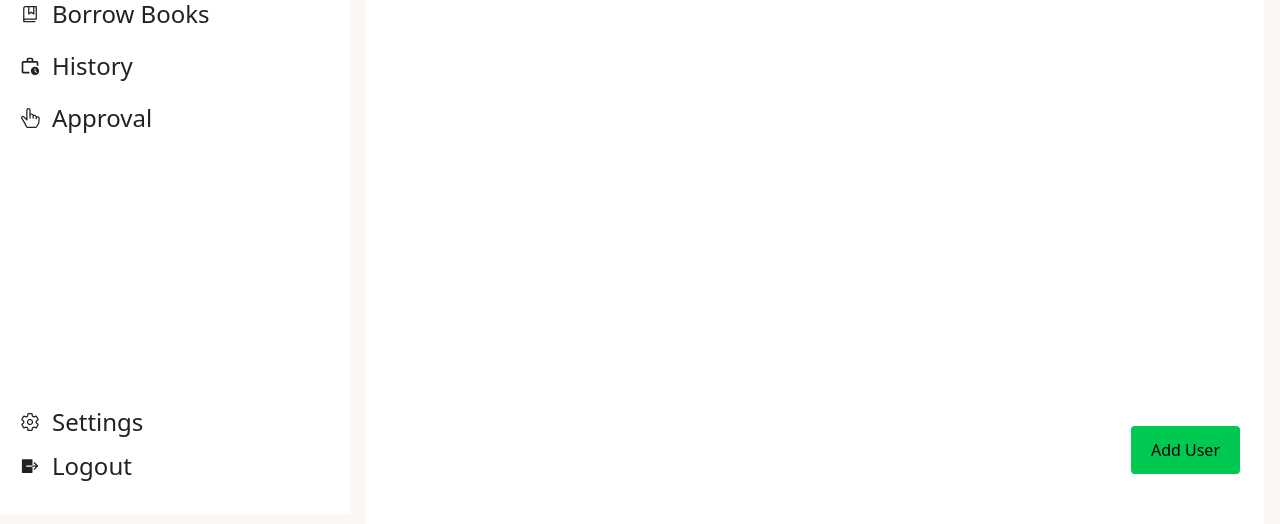
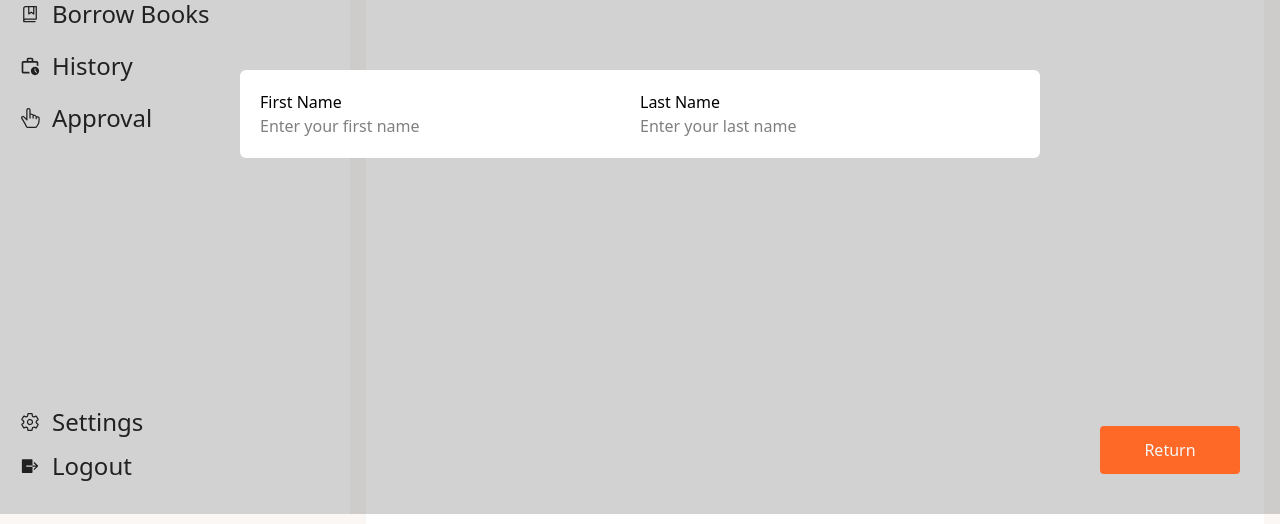
Before and after one commit to Christiannaira/redoo, a React (Vite) app: page /dashboard/user-management in a window 1280 px wide. Both pictures are taken after typing "Sample" into the empty fields and a click on the button "Add User". Shown: the part 286-810 px from the top of the page. Built offline with nearby package versions, Linux system fonts and the light colour scheme; no server answers.

Commit message:
feat: added a pop up for users

```diff
--- a/src/components/homepage/sidebar/UserManagement.jsx
+++ b/src/components/homepage/sidebar/UserManagement.jsx
@@ -7,6 +7,8 @@ const UserManagement = () => {
    const [users, setUsers] = useState([]);
    const [keyword, setKeyword] = useState("");
    const [results, setResults] = useState([]);
+
+   const [popUpUser, setPopUpUser] = useState(false);
 
    useEffect(() => {
       getAllUsers();
@@ -40,14 +42,51 @@ const UserManagement = () => {
          });
    }
 
+   const handleAddUser = () => {
+      setPopUpUser(!popUpUser);
+   };
+
    return (
       <div className="p-4">
+         <div
+            className={`fixed top-0 left-0 w-full h-full z-100 bg-[#222222]/20 ${
+               popUpUser ? "block" : "hidden"
+            }`}
+            onClick={handleAddUser}
+         >
+            {/* Add User Popup Section */}
+            <div className="w-200 p-5 fixed z-200 bg-white top-1/2 left-1/2 -translate-x-1/2 -translate-y-1/2 rounded-md">
+               <form>
+                  <div className="grid grid-cols-2">
+                     <div>
+                        <label htmlFor="" className="block">
+                           First Name
+                        </label>
+                        <input
+                           type="text"
+                           placeholder="Enter your first name"
+                        />
+                     </div>
+                     <div>
+                        <label htmlFor="" className="block">
+                           Last Name
+                        </label>
+                        <input type="text" placeholder="Enter your last name" />
+                     </div>
+                  </div>
+               </form>
+            </div>
+         </div>
+
          <h2 className="text-4xl font-medium text-[#444444] truncate">
             User Management
          </h2>
          <div className="bg-white p-5 rounded-sm mt-5 h-screen relative flex flex-col">
-            <button className="px-5 py-3 bg-green-500 fixed bottom-10 right-10 rounded-sm cursor-pointer">
-               Add User
+            <button
+               className="px-5 py-3 w-35 max-w-full bg-[#FF6927] fixed bottom-10 right-10 rounded-sm cursor-pointer text-[#f7f7f7] font-medium z-300"
+               onClick={handleAddUser}
+            >
+               {popUpUser ? "Return" : "Add User"}
             </button>
             <div className="flex items-center bg-gray-100/50 rounded-md flex-row w-100 max-w-full rounded-md hover:w-full transition-all duration-200 ease self-end">
                <input
```
